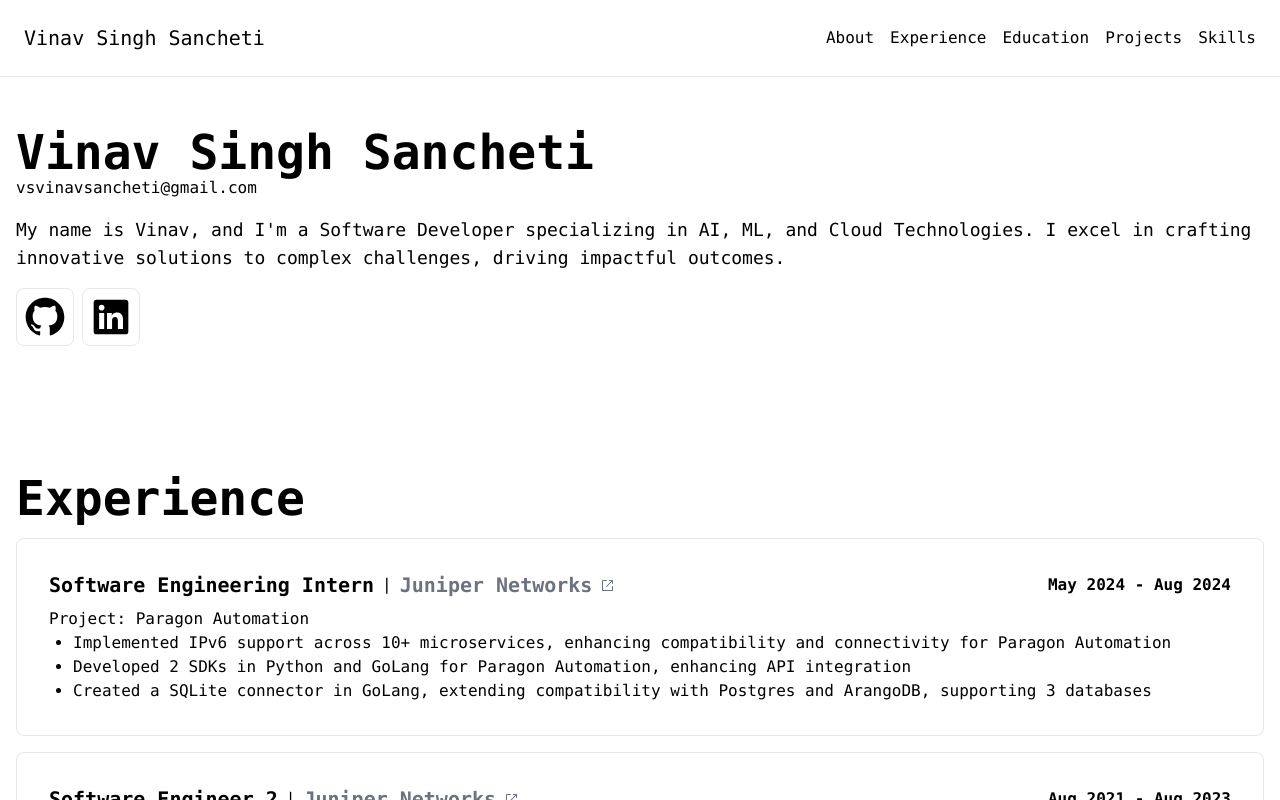
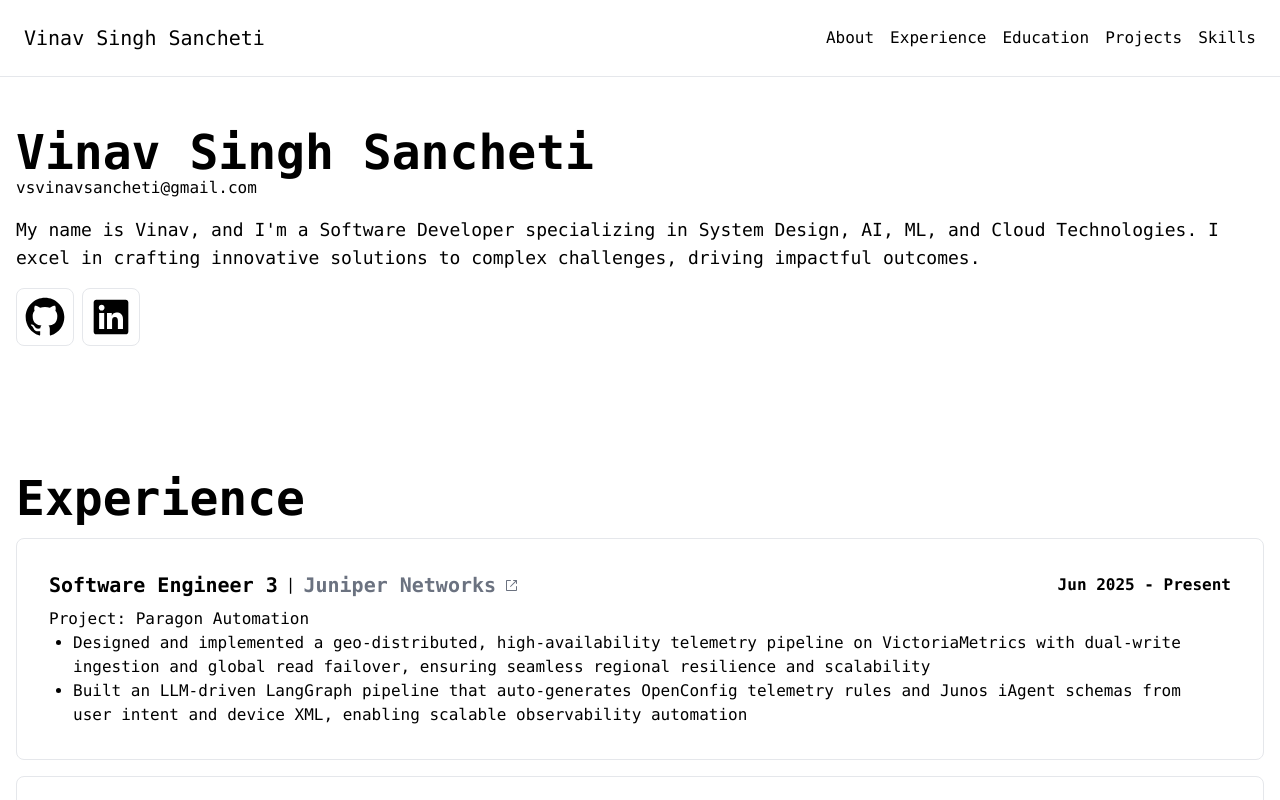
Before and after one commit to vsvinav/portfolio, a Next.js app: page / in a window 1280 px wide. Shown: the top 800 px of the page. Built offline with nearby package versions, Linux system fonts and the light colour scheme.

Commit message:
update 092825

```diff
--- a/app/page.tsx
+++ b/app/page.tsx
@@ -9,6 +9,17 @@
 import Link from "next/link";
 
 const experiences: ExperienceCardProps[] = [
+  {
+    designation: "Software Engineer 3",
+    link: "https://www.juniper.net/",
+    company: "Juniper Networks",
+    duration: "Jun 2025 - Present",
+    project: "Paragon Automation",
+    contentList: [
+      "Designed and implemented a geo-distributed, high-availability telemetry pipeline on VictoriaMetrics with dual-write ingestion and global read failover, ensuring seamless regional resilience and scalability",
+      "Built an LLM-driven LangGraph pipeline that auto-generates OpenConfig telemetry rules and Junos iAgent schemas from user intent and device XML, enabling scalable observability automation"
+    ],
+  },
   {
     designation: "Software Engineering Intern",
     link: "https://www.juniper.net/",
@@ -110,6 +121,10 @@
     iconUrl: "https://www.vectorlogo.zone/logos/golang/golang-icon.svg",
   },
   {
+    label: "Docker",
+    iconUrl: "https://www.vectorlogo.zone/logos/docker/docker-icon.svg",
+  },
+  {
     label: "Kubernetes",
     iconUrl: "https://www.vectorlogo.zone/logos/kubernetes/kubernetes-icon.svg",
   },
@@ -117,6 +132,10 @@
     label: "Apache Kafka",
     iconUrl:
       "https://www.vectorlogo.zone/logos/apache_kafka/apache_kafka-icon.svg",
+  },
+  {
+    label: "Langchain",
+    iconUrl: "https://assets.streamlinehq.com/image/private/w_300,h_300,ar_1/f_auto/v1/icons/logos/langchain-ipuhh4qo1jz5ssl4x0g2a.png/langchain-dp1uxj2zn3752pntqnpfu2.png?_a=DATAg1AAZAA0",
   },
   {
     label: "Tensorflow",
@@ -134,6 +153,10 @@
   {
     label: "SQL",
     iconUrl: "https://www.vectorlogo.zone/logos/mysql/mysql-icon.svg",
+  },
+  {
+    label: "Django",
+    iconUrl: "https://www.vectorlogo.zone/logos/djangoproject/djangoproject-icon.svg",
   },
   {
     label: "Java",
@@ -159,7 +182,7 @@
         </div>
         <div className="text-lg">
           My name is Vinav, and I&apos;m a Software Developer specializing in
-          AI, ML, and Cloud Technologies. I excel in crafting innovative
+          System Design, AI, ML, and Cloud Technologies. I excel in crafting innovative
           solutions to complex challenges, driving impactful outcomes.
         </div>
         <div className="flex gap-2">
```
